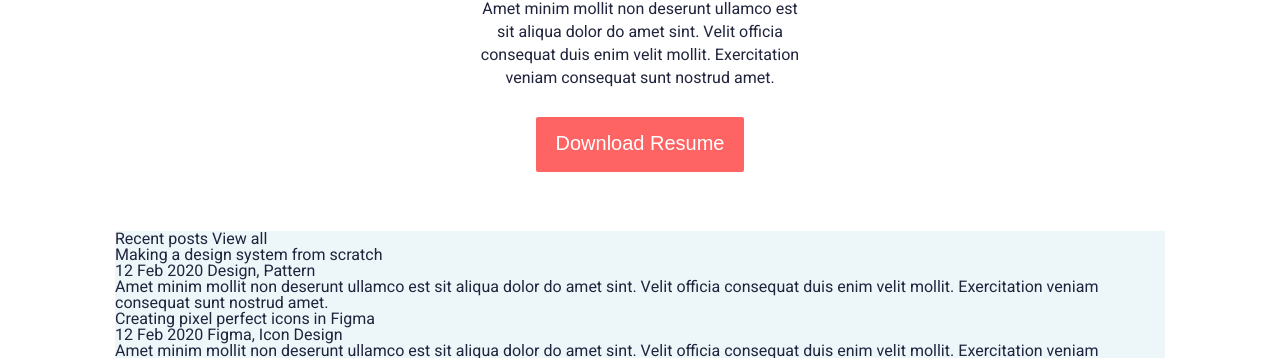
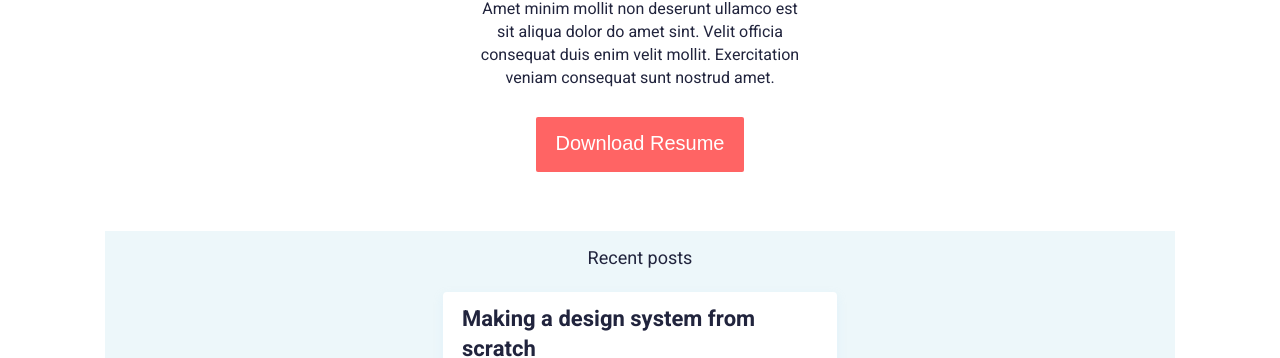
Before and after one commit to vohol/i-am-John, a plain HTML site: page index.html in a window 1280 px wide. Shown: the part 442-800 px from the top of the page. Drawn offline with Linux system fonts and the light colour scheme.

Commit message:
added blog section

```diff
--- a/scss/style.scss
+++ b/scss/style.scss
@@ -11,6 +11,7 @@ body {
     color: $color-dark;
     font-family: 'Heebo', sans-serif;
     font-weight: 400;
+    box-sizing: border-box;
 }
 
 .container {
@@ -132,7 +133,7 @@ body {
             color: $color-white;
             background-color: $color-primary;
             border-radius: 2px;
-            border: 0;
+            border: none;
             cursor: pointer;
             transition-property: all;
             transition-duration: 0.3s;
@@ -147,5 +148,58 @@ body {
 .blog {
     .container{
         background-color: $color-background-light;
+        display: flex;
+        flex-direction: column;
+        align-items: center;
+        padding: 0 10px;
+    }
+    &__header {
+        margin: 19px 0 24px;
+        span {
+            font-size: 18px;
+            &:last-child {
+                display: none;
+            }
+        }
+    }
+    &__posts {
+        display: flex;
+        flex-direction: column;
+        align-items: center;
+        margin-bottom: 38px;
+    }
+    .card-post {
+        padding: 12px 21px 22px 19px;
+        background-color: $color-white;
+        max-width: 354px;
+        min-height: 266px;
+        box-shadow: 0px 4px 10px rgba(187, 225, 250, 0.25);
+        border-radius: 4px;
+
+        &:not(:last-child) {
+            margin-bottom: 17px;
+        }
+
+        &__title {
+            margin-bottom: 12px;
+            font-weight: 700;
+            font-size: 22px;
+            line-height: 30px;
+        }
+        &__info {
+            margin-bottom: 19px;
+            time, span {
+                font-size: 16px;
+            }
+            time {
+                padding-right: 24px;
+                margin-right: 24px;
+                border-right: solid 1px $color-black;
+            }
+        }
+        &__content {
+            font-size: 16px;
+            line-height: 23px;
+        }
     }
 }
```
Also changed, not shown: css/style.css, 1 other file.
